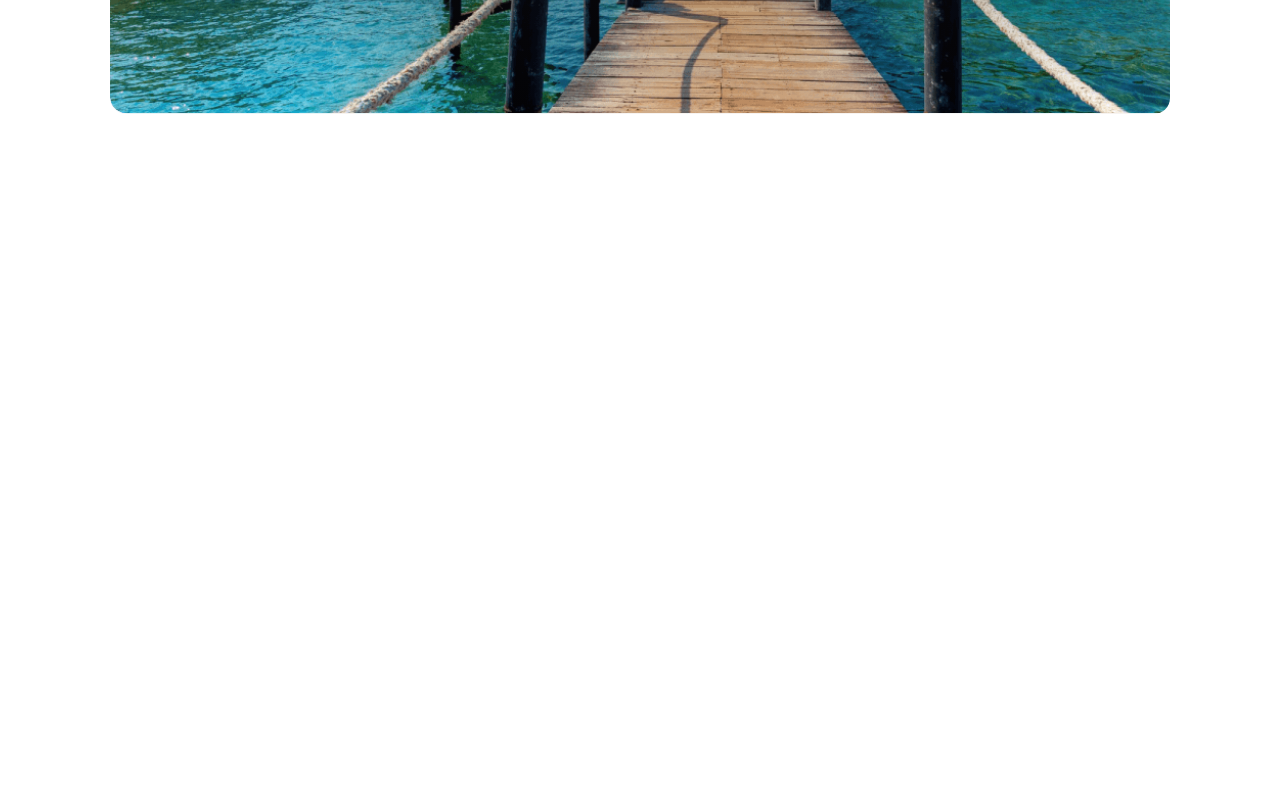
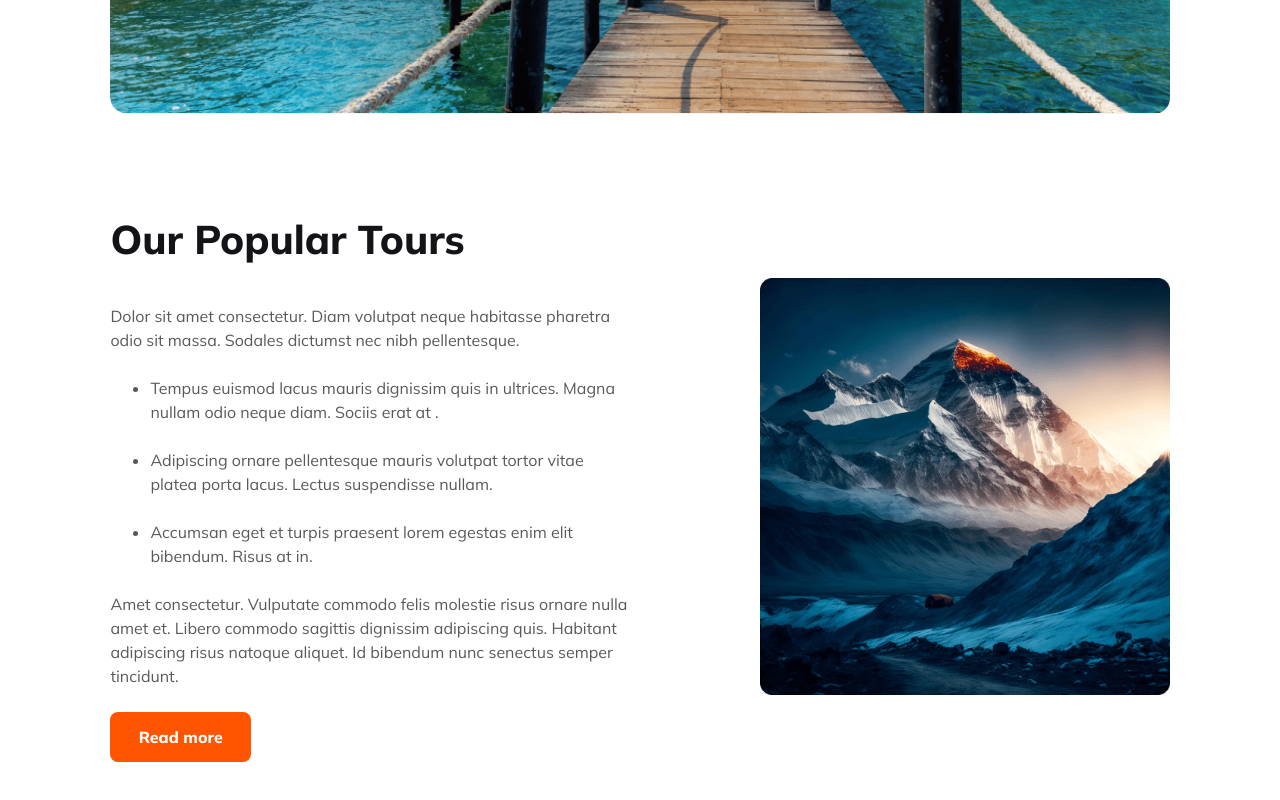
Before and after one commit to Pullock4981/Batch-9-Assignment-2, a plain HTML site: page index.html in a window 1280 px wide. Shown: the part 446-1246 px from the top of the page. Before the commit the page ends 800 px from the top, so only its background shows below. Drawn offline with Linux system fonts and the light colour scheme.

Commit message:
add popular section

```diff
--- a/index.html
+++ b/index.html
@@ -65,6 +65,39 @@
 
     <main>
 
+        <!-- popular section -->
+
+        <section class="popular">
+            <div class="popular-text">
+                <h3 class="big-heading">
+                    Our Popular Tours
+                </h3>
+                <p class="primary-text">
+                    Dolor sit amet consectetur. Diam volutpat neque habitasse pharetra odio sit massa. Sodales dictumst
+                    nec nibh pellentesque.
+                </p>
+                <ul>
+                    <li class="primary-text">Tempus euismod lacus mauris dignissim quis in ultrices. Magna nullam odio
+                        neque diam. Sociis erat at .</li>
+                    <li class="primary-text">Adipiscing ornare pellentesque mauris volutpat tortor vitae platea porta
+                        lacus. Lectus suspendisse nullam.</li>
+                    <li class="primary-text"> Accumsan eget et turpis praesent lorem egestas enim elit bibendum. Risus
+                        at in.</li>
+                </ul>
+                <p class="primary-text">
+                    Amet consectetur. Vulputate commodo felis molestie risus
+                    ornare nulla amet et. Libero commodo sagittis dignissim adipiscing quis. Habitant adipiscing risus
+                    natoque aliquet. Id bibendum nunc senectus semper tincidunt.
+                </p>
+                <button id="read-more-btn" class="primary-btn">
+                    Read more
+                </button>
+            </div>
+            <div class="popular-image">
+                <img src="Images/Rectangle 4.png" alt="">
+            </div>
+        </section>
+
     </main>
 
     <!-- footer -->
--- a/style.css
+++ b/style.css
@@ -4,7 +4,7 @@
 
 .big-heading {
     color: #131318;
-    text-align: center;
+    /* text-align: center; */
     font-size: 5vh;
     font-weight: 800;
 }
@@ -17,9 +17,11 @@
 
 .primary-text {
     color: rgba(19, 19, 24, 0.70);
+    /* text-align: center; */
     font-size: 2vh;
     font-weight: 400;
     line-height: 3vh;
+    margin-bottom: 3vh;
 }
 
 .secondary-text {
@@ -35,6 +37,10 @@
     width: 11vw;
     height: 6.3vh;
     border: 0;
+    color: #FFF;
+    text-align: center;
+    font-size: 2vh;
+    font-weight: 800;
 }
 
 .input-btn {
@@ -128,6 +134,25 @@
     /* padding: 2vh 2vw; */
 }
 
+/* popular */
+
+.popular{
+    display: flex;
+    margin: 12.5vh 8vw;
+    gap: 10vw;
+    align-items: center;
+}
+
+
+.popular-image img{
+    width: 32vw;
+    height: auto;
+
+}
+
+.popular-text > h3{
+    margin-top: 0;
+}
 
 
 
@@ -136,6 +161,8 @@
 /* small device */
 
 @media screen and (max-width:600px) {
+
+    /* banner */
 
     .banner-image {
         height: auto;
@@ -172,4 +199,19 @@
         width: 99%;
     }
 
+    /* popular */
+
+    .popular{
+        flex-direction: column;
+        margin: 0 auto;
+        margin-top: 5vh;
+    }
+
+    .popular-image img{
+        width: 100%;
+    }
+
+    #read-more-btn{
+        width: 25%;
+    }
 }
```
